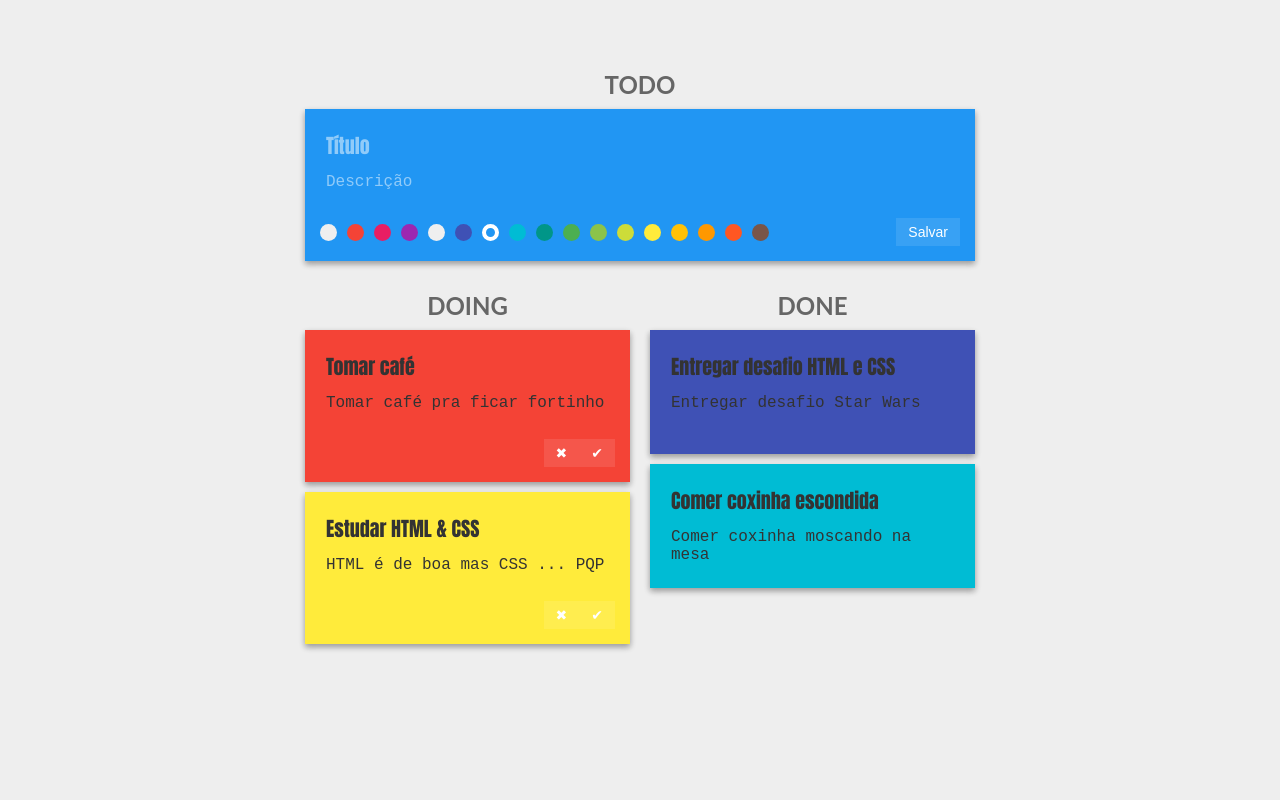
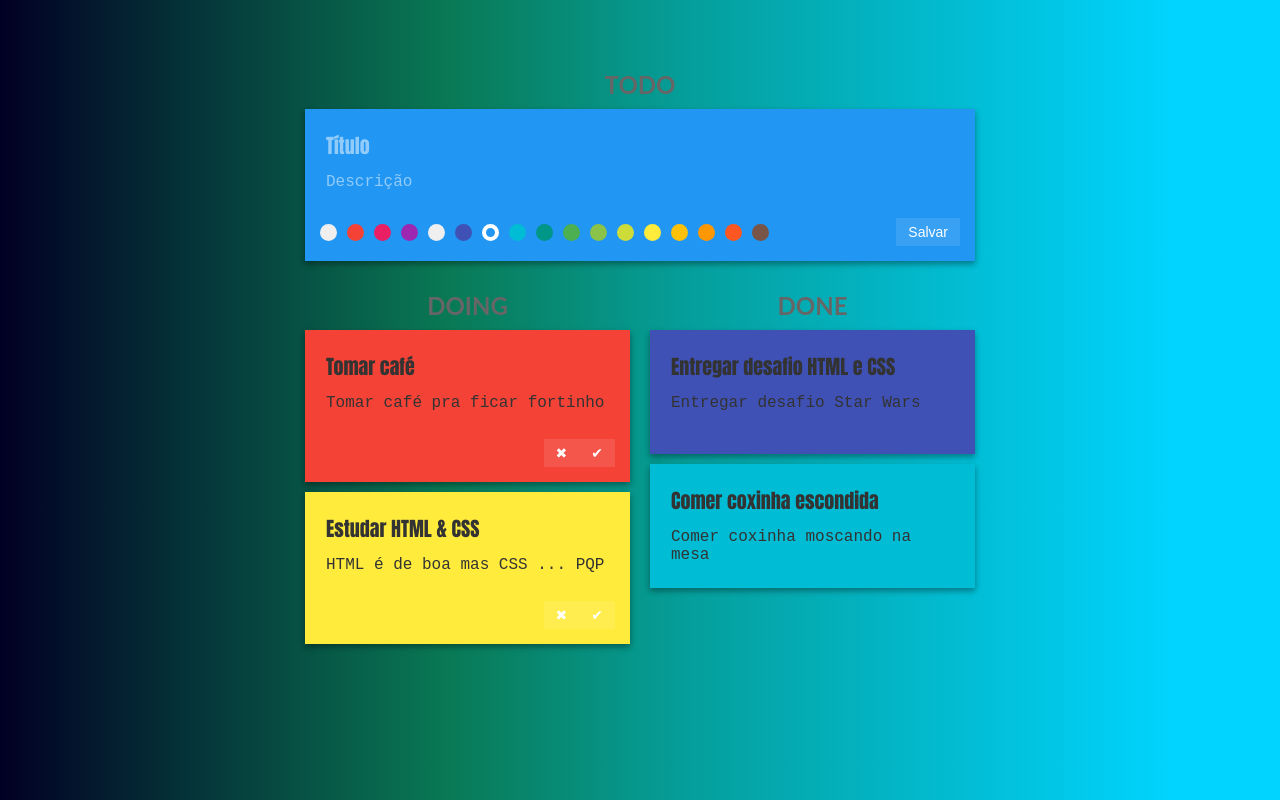
Before and after one commit to thalesnishida/todo-list, a React (Create React App) app: page / in a window 1280 px wide. Built offline with nearby package versions, Linux system fonts and the light colour scheme.

Commit message:
change background color

```diff
--- a/src/App.css
+++ b/src/App.css
@@ -1,5 +1,7 @@
 .App {
   text-align: center;
+  background: rgb(2,0,36);
+  background: linear-gradient(90deg, rgba(2,0,36,1) 0%, rgba(9,121,84,1) 35%, rgba(5,159,156,1) 54%, rgba(0,212,255,1) 92%);
 }
 
 .App-logo {
```
